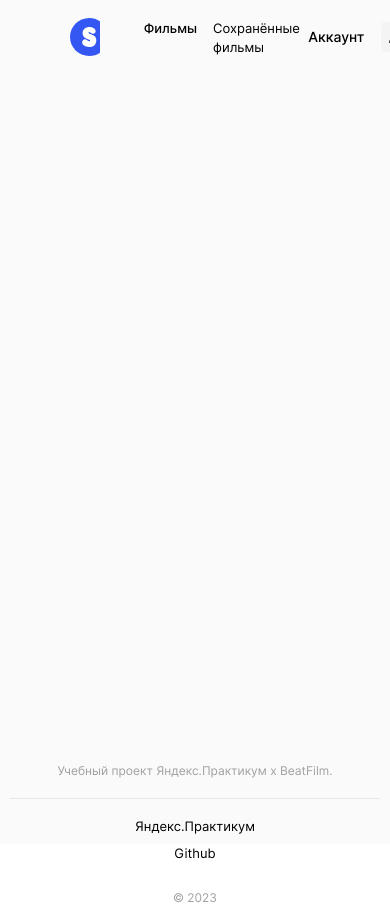
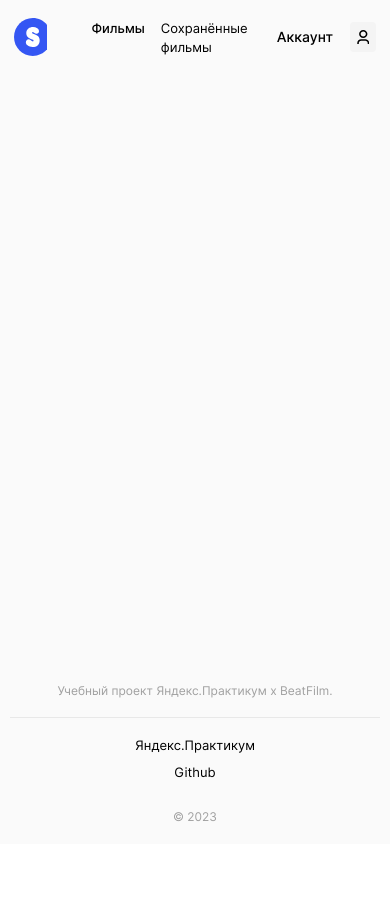
Before and after one commit to k-pros/movies-explorer-frontend, a React (Create React App) app: page /movies in a window 390 px wide. After the commit the page ends 844 px from the top, so only its background shows below. Built offline with nearby package versions, Linux system fonts and the light colour scheme.

Commit message:
Скорректировать header и footer

```diff
--- a/src/components/AboutMe/AboutMe.css
+++ b/src/components/AboutMe/AboutMe.css
@@ -173,7 +173,7 @@
   }
 }
 
-@media screen and (max-width: 400px) {
+@media screen and (max-width: 480px) {
   .about-me {
     padding: 70px 14px;
   }
--- a/src/components/Footer/Footer.css
+++ b/src/components/Footer/Footer.css
@@ -1,7 +1,7 @@
 .footer {
-  height: 172px;
+  /* height: 172px; */
   padding: 80px 70px 20px 70px;
-  box-sizing: border-box;
+  /* box-sizing: border-box; */
 }
 
 .footer__description {
@@ -9,7 +9,7 @@
   text-align: center;
   font-size: 13px;
   font-weight: 400;
-  margin-bottom: 20px;
+  margin: 0 0 20px;
 }
 
 .footer__container {
--- a/src/components/Header/Header.css
+++ b/src/components/Header/Header.css
@@ -110,3 +110,15 @@
   background-repeat: no-repeat;
   background-size: contain;
 }
+
+@media screen and (max-width: 800px)  {
+  .header {
+    padding: 0 30px;
+  }
+}
+
+@media screen and (max-width: 480px)  {
+  .header {
+    padding: 0 14px;
+  }
+}
```
